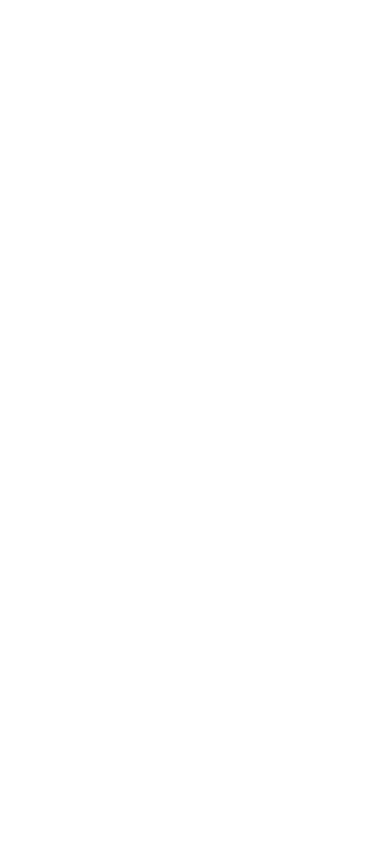
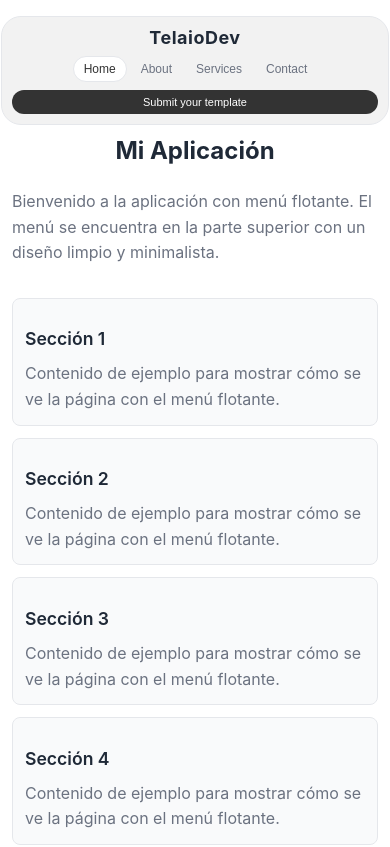
Before and after one commit to jaanque/bello-react, a React (Create React App) app: page / in a window 390 px wide. Shown: the top 847 px of the page. Built offline with nearby package versions, Linux system fonts and the light colour scheme.

Commit message:
ADD // menu

```diff
--- a/package.json
+++ b/package.json
@@ -7,6 +7,7 @@
     "@testing-library/jest-dom": "^6.6.3",
     "@testing-library/react": "^16.3.0",
     "@testing-library/user-event": "^13.5.0",
+    "lucide-react": "^0.523.0",
     "react": "^19.1.0",
     "react-dom": "^19.1.0",
     "react-scripts": "5.0.1",
--- a/src/App.css
+++ b/src/App.css
@@ -1,3 +1,322 @@
 .App {
+  background-color: #ffffff;
+  min-height: 100vh;
+  font-family: -apple-system, BlinkMacSystemFont, 'Segoe UI', 'Roboto', 'Oxygen',
+    'Ubuntu', 'Cantarell', 'Fira Sans', 'Droid Sans', 'Helvetica Neue',
+    sans-serif;
+  animation: fadeIn 0.8s ease-out;
+}
+
+/* Animaciones de entrada */
+@keyframes fadeIn {
+  from {
+    opacity: 0;
+  }
+  to {
+    opacity: 1;
+  }
+}
+
+@keyframes slideDown {
+  from {
+    opacity: 0;
+    transform: translateY(-30px);
+  }
+  to {
+    opacity: 1;
+    transform: translateY(0);
+  }
+}
+
+@keyframes slideUp {
+  from {
+    opacity: 0;
+    transform: translateY(30px);
+  }
+  to {
+    opacity: 1;
+    transform: translateY(0);
+  }
+}
+
+/* Contenido principal */
+.main-content {
+  padding-top: 80px;
+  padding-left: 24px;
+  padding-right: 24px;
+  animation: slideUp 1s ease-out 0.3s both;
+}
+
+.main-content h1 {
+  font-size: 2rem;
+  font-weight: bold;
+  color: #1f2937;
+  margin-bottom: 2rem;
   text-align: center;
 }
+
+.content-grid {
+  max-width: 1200px;
+  margin: 0 auto;
+}
+
+.content-grid p {
+  color: #6b7280;
+  margin-bottom: 1.5rem;
+  line-height: 1.6;
+}
+
+.cards-container {
+  display: grid;
+  grid-template-columns: repeat(auto-fit, minmax(300px, 1fr));
+  gap: 1.5rem;
+  margin-top: 2rem;
+}
+
+.card {
+  background-color: #f9fafb;
+  padding: 1.5rem;
+  border-radius: 8px;
+  border: 1px solid #e5e7eb;
+  animation: slideUp 0.6s ease-out both;
+}
+
+.card:nth-child(1) { animation-delay: 0.6s; }
+.card:nth-child(2) { animation-delay: 0.7s; }
+.card:nth-child(3) { animation-delay: 0.8s; }
+.card:nth-child(4) { animation-delay: 0.9s; }
+.card:nth-child(5) { animation-delay: 1s; }
+.card:nth-child(6) { animation-delay: 1.1s; }
+
+.card h3 {
+  font-size: 1.25rem;
+  font-weight: 600;
+  margin-bottom: 0.75rem;
+  color: #1f2937;
+}
+
+.card p {
+  color: #6b7280;
+  margin: 0;
+}
+
+/* Menú flotante */
+.floating-menu {
+  position: fixed;
+  top: 16px;
+  left: 50%;
+  transform: translateX(-50%);
+  z-index: 1000;
+}
+
+.menu-container {
+  display: flex;
+  align-items: center;
+  padding: 8px 16px;
+  background-color: #f2f2f2;
+  border-radius: 50px;
+  border: 1px solid #e5e7eb;
+  min-width: 600px;
+  gap: 40px;
+}
+
+/* Logo */
+.logo {
+  display: flex;
+  align-items: center;
+}
+
+.logo-text {
+  font-weight: bold;
+  font-size: 18px;
+  color: #1f2937;
+  letter-spacing: 0.5px;
+}
+
+/* Items del menú */
+.menu-items {
+  display: flex;
+  align-items: center;
+  gap: 8px;
+  flex: 1;
+  justify-content: center;
+}
+
+.menu-item {
+  padding: 8px 16px;
+  border-radius: 25px;
+  border: none;
+  background-color: transparent;
+  cursor: pointer;
+  color: #6b7280;
+  font-size: 14px;
+  font-weight: 500;
+  white-space: nowrap;
+}
+
+.menu-item:hover {
+  background-color: rgba(255, 255, 255, 0.7);
+  color: #1f2937;
+}
+
+.menu-item.active {
+  background-color: #ffffff;
+  color: #333333;
+  border: 1px solid #e5e7eb;
+}
+
+/* Botón Submit */
+.submit-button {
+  padding: 8px 16px;
+  background-color: #333333;
+  color: white;
+  border: none;
+  border-radius: 25px;
+  font-size: 14px;
+  font-weight: 500;
+  cursor: pointer;
+  white-space: nowrap;
+}
+
+.submit-button:hover {
+  background-color: #1a1a1a;
+}
+
+.menu-icon {
+  font-size: 18px;
+  display: block;
+}
+
+/* Responsive */
+@media (max-width: 1024px) {
+  .menu-container {
+    min-width: 500px;
+    gap: 30px;
+  }
+}
+
+@media (max-width: 768px) {
+  .main-content {
+    padding-left: 16px;
+    padding-right: 16px;
+    padding-top: 100px;
+  }
+
+  .main-content h1 {
+    font-size: 1.75rem;
+  }
+
+  .cards-container {
+    grid-template-columns: 1fr;
+    gap: 1rem;
+  }
+
+  .card {
+    padding: 1rem;
+  }
+
+  .menu-container {
+    min-width: auto;
+    width: calc(100vw - 32px);
+    max-width: 480px;
+    padding: 8px 12px;
+    gap: 12px;
+  }
+
+  .logo-text {
+    font-size: 16px;
+  }
+
+  .menu-items {
+    gap: 4px;
+  }
+
+  .menu-item {
+    font-size: 13px;
+    padding: 6px 12px;
+  }
+
+  .submit-button {
+    font-size: 12px;
+    padding: 6px 12px;
+  }
+}
+
+@media (max-width: 640px) {
+  .main-content {
+    padding-top: 120px;
+  }
+
+  .menu-container {
+    flex-direction: column;
+    gap: 8px;
+    padding: 12px;
+    border-radius: 20px;
+  }
+
+  .logo {
+    order: 1;
+  }
+
+  .menu-items {
+    order: 2;
+    width: 100%;
+    justify-content: center;
+    flex-wrap: wrap;
+    gap: 6px;
+  }
+
+  .submit-button {
+    order: 3;
+    width: 100%;
+    text-align: center;
+  }
+
+  .logo-text {
+    font-size: 18px;
+    font-weight: bold;
+  }
+}
+
+@media (max-width: 480px) {
+  .main-content {
+    padding-left: 12px;
+    padding-right: 12px;
+  }
+
+  .main-content h1 {
+    font-size: 1.5rem;
+    margin-bottom: 1.5rem;
+  }
+
+  .cards-container {
+    gap: 0.75rem;
+  }
+
+  .card {
+    padding: 0.75rem;
+  }
+
+  .card h3 {
+    font-size: 1.1rem;
+  }
+
+  .menu-container {
+    width: calc(100vw - 24px);
+    padding: 10px;
+  }
+
+  .menu-items {
+    gap: 4px;
+  }
+
+  .menu-item {
+    font-size: 12px;
+    padding: 5px 10px;
+  }
+
+  .submit-button {
+    font-size: 11px;
+    padding: 6px 10px;
+  }
+}
--- a/src/App.js
+++ b/src/App.js
@@ -1,9 +1,67 @@
-import logo from './logo.svg';
+import React, { useState } from 'react';
 import './App.css';
 
 function App() {
+  const [activeItem, setActiveItem] = useState('home');
+
+  const menuItems = [
+    { id: 'home', label: 'Home' },
+    { id: 'about', label: 'About' },
+    { id: 'services', label: 'Services' },
+    { id: 'contact', label: 'Contact' }
+  ];
+
   return (
     <div className="App">
+      {/* Contenido principal */}
+      <div className="main-content">
+        <h1>Mi Aplicación</h1>
+        <div className="content-grid">
+          <p>
+            Bienvenido a la aplicación con menú flotante. El menú se encuentra en la parte superior
+            con un diseño limpio y minimalista.
+          </p>
+          <div className="cards-container">
+            {[1, 2, 3, 4, 5, 6].map((item) => (
+              <div key={item} className="card">
+                <h3>Sección {item}</h3>
+                <p>
+                  Contenido de ejemplo para mostrar cómo se ve la página con el menú flotante.
+                </p>
+              </div>
+            ))}
+          </div>
+        </div>
+      </div>
+
+      {/* Menú flotante */}
+      <nav className="floating-menu">
+        <div className="menu-container">
+          {/* Logo */}
+          <div className="logo">
+            <span className="logo-text">TelaioDev</span>
+          </div>
+
+          {/* Items del menú */}
+          <div className="menu-items">
+            {menuItems.map((item) => (
+              <button
+                key={item.id}
+                onClick={() => setActiveItem(item.id)}
+                className={`menu-item ${activeItem === item.id ? 'active' : ''}`}
+                title={item.label}
+              >
+                {item.label}
+              </button>
+            ))}
+          </div>
+
+          {/* Botón Submit */}
+          <button className="submit-button">
+            Submit your template
+          </button>
+        </div>
+      </nav>
     </div>
   );
 }
```
Also changed, not shown: 1 other file (tests, documents, lock files or other folders).
